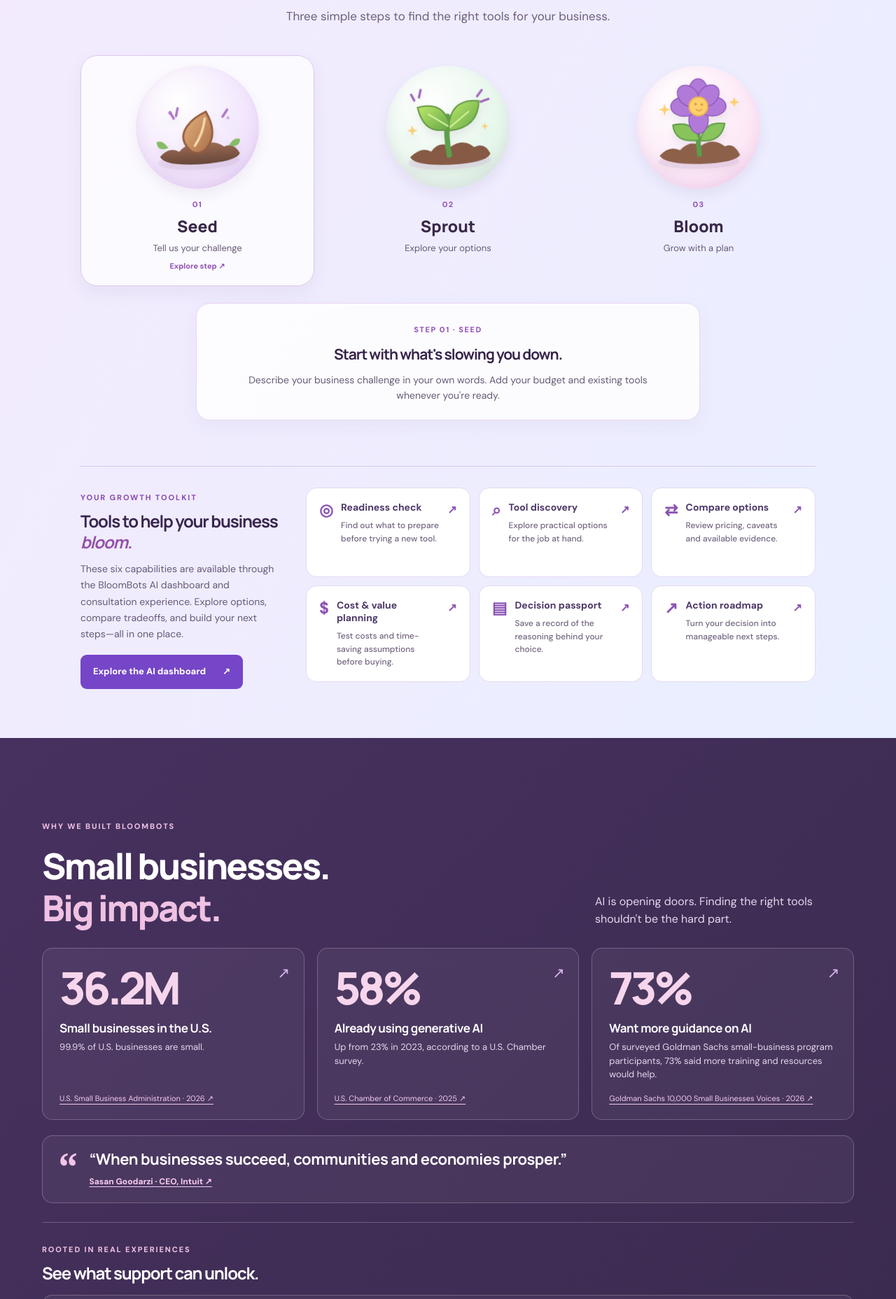
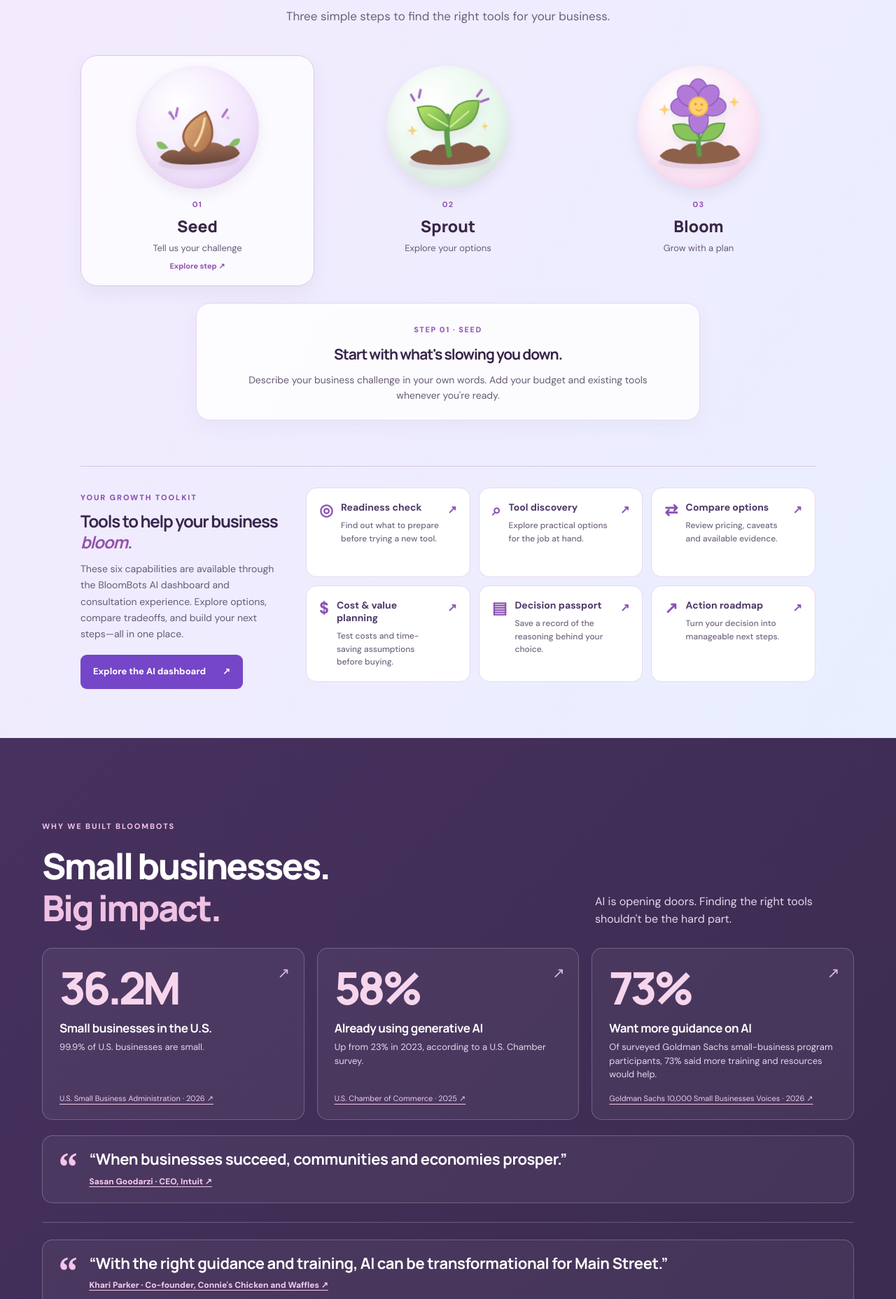
Before and after one commit to kousalyaa13/ai_small_business_starter, a Flask app: page / in a window 1280 px wide. Shown: the part 2275-4132 px from the top of the page at 70% size. Run offline with Flask 3, Linux system fonts and the light colour scheme.

Commit message:
Remove redundant research stories heading and disclaimer from landing page

```diff
--- a/templates/landing.html
+++ b/templates/landing.html
@@ -109,7 +109,6 @@
    <div><blockquote>“{{ content.research_quote.quote }}”</blockquote><a href="{{ content.research_quote.source_url }}" target="_blank" rel="noopener noreferrer">{{ content.research_quote.speaker }} · {{ content.research_quote.role }} ↗</a></div>
   </div>
   <div class="research-stories" id="stories">
-   <div class="research-stories-heading"><div><span class="eyebrow">ROOTED IN REAL EXPERIENCES</span><h3>See what support can unlock.</h3></div></div>
    <div class="research-quote owner-featured-quote"><span class="research-quote-mark" aria-hidden="true">“</span><div><blockquote>“{{ content.owner_quote.quote }}”</blockquote><a href="{{ content.owner_quote.source_url }}" target="_blank" rel="noopener noreferrer">{{ content.owner_quote.speaker }} · {{ content.owner_quote.role }} ↗</a></div></div>
    <div class="story-video-grid research-visual-grid">
     {% for video in content.videos[:2] %}
@@ -127,7 +126,6 @@
      <div class="story-video-info"><span>Goldman Sachs · 2026</span><h4>Small businesses embrace AI—and want more support</h4><p>Business owners see the opportunity in AI, but practical training and guidance remain important.</p><a href="{{ content.owner_quote.source_url }}" target="_blank" rel="noopener noreferrer">Explore the research ↗</a></div>
     </article>
    </div>
-   <p class="research-disclaimer">Independent research and perspectives, not endorsements of BloomBots.</p>
   </div>
  </div>
 </section>
```
